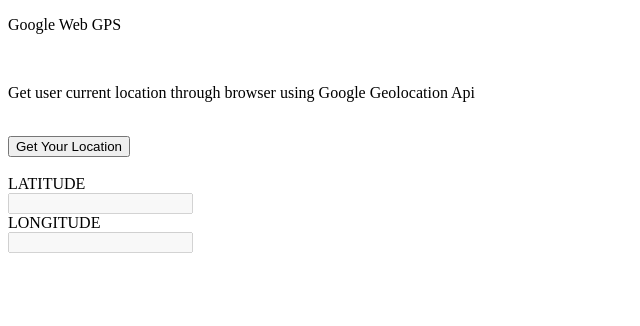
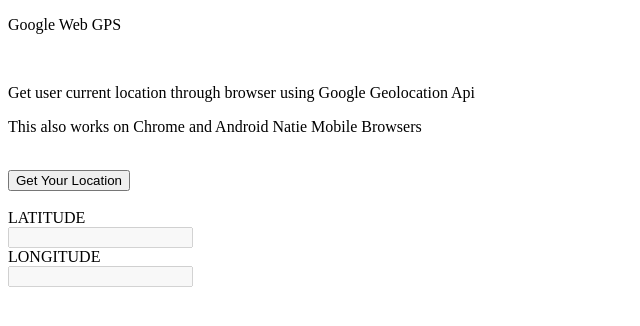
Before and after one commit to frankodoom/MyLatLong, a plain HTML site: page index.html in a window 1280 px wide. Shown: the whole page, without its empty margins (0-640 px from the left). Drawn offline with Linux system fonts and the light colour scheme.

Commit message:
Minor Refactoring

```diff
--- a/index.html
+++ b/index.html
@@ -8,6 +8,7 @@
 <body>
     <p>Google Web GPS</p><br />
     <p>Get user current location through browser using Google Geolocation Api</p>
+       <p> This also works on Chrome and Android Natie Mobile Browsers</p>
     <br />
     <input type="button" onclick="getLocation()" value="Get Your Location" />
     <br />
```
